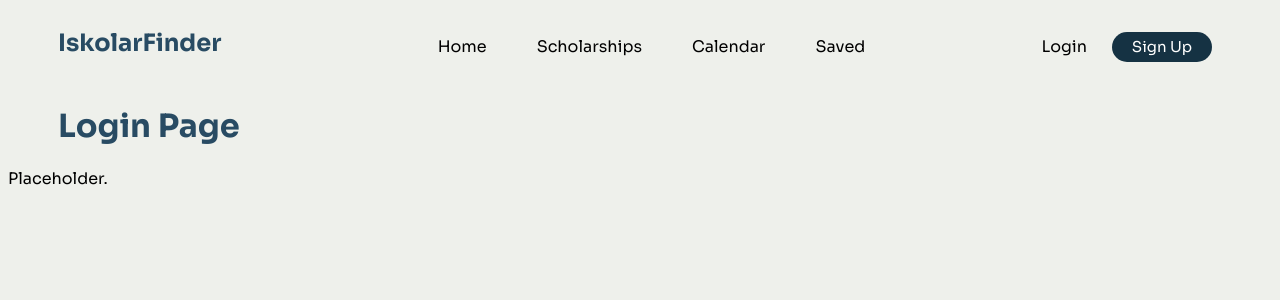
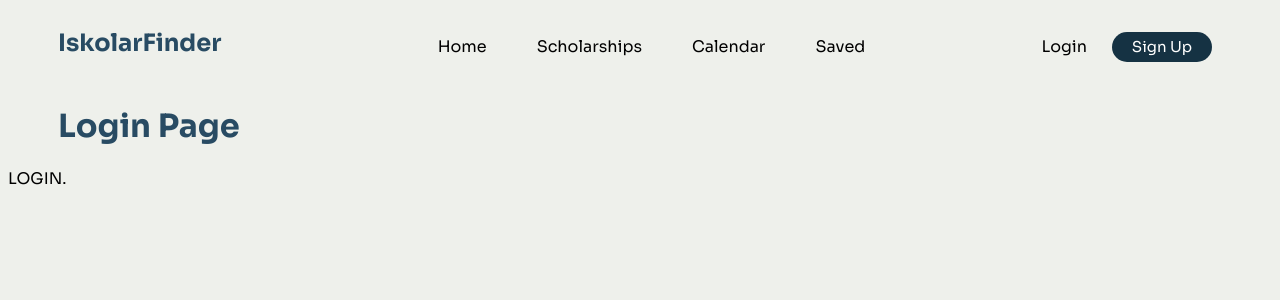
Before and after one commit to DontReb/IskolarFinder, a React (Vite) app: page /login in a window 1280 px wide. Shown: the top 300 px of the page. Built offline with nearby package versions, Linux system fonts and the light colour scheme.

Commit message:
Changed a text.

```diff
--- a/src/components/Login.jsx
+++ b/src/components/Login.jsx
@@ -4,7 +4,7 @@ function Login() {
     return (
         <div className="page">
             <h1>Login Page</h1>
-            <p>Placeholder.</p>
+            <p>LOGIN.</p>
         </div>
     );
 }
```
